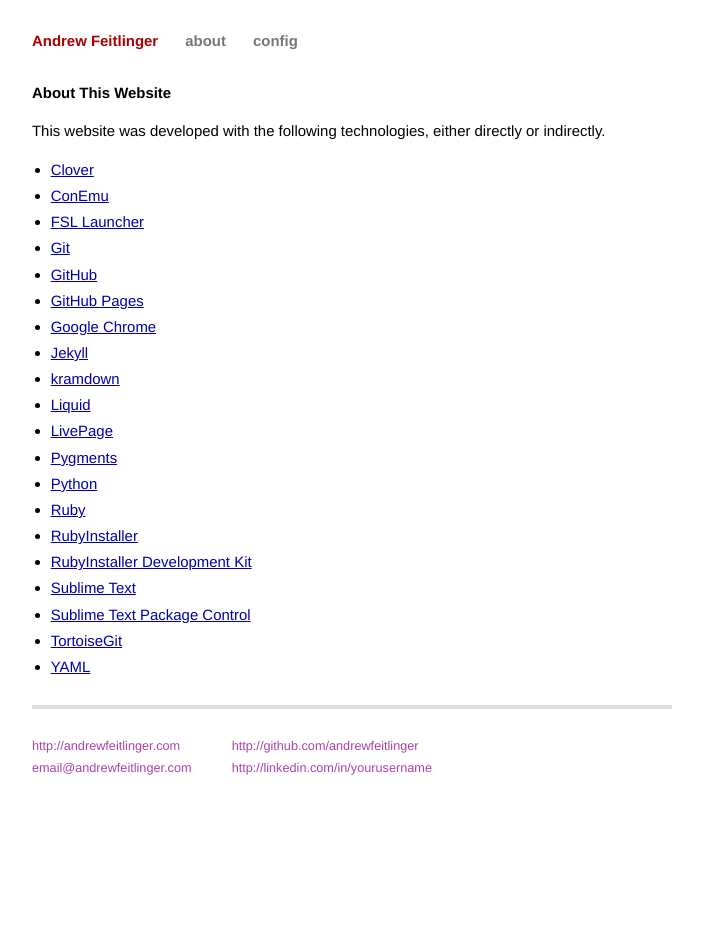
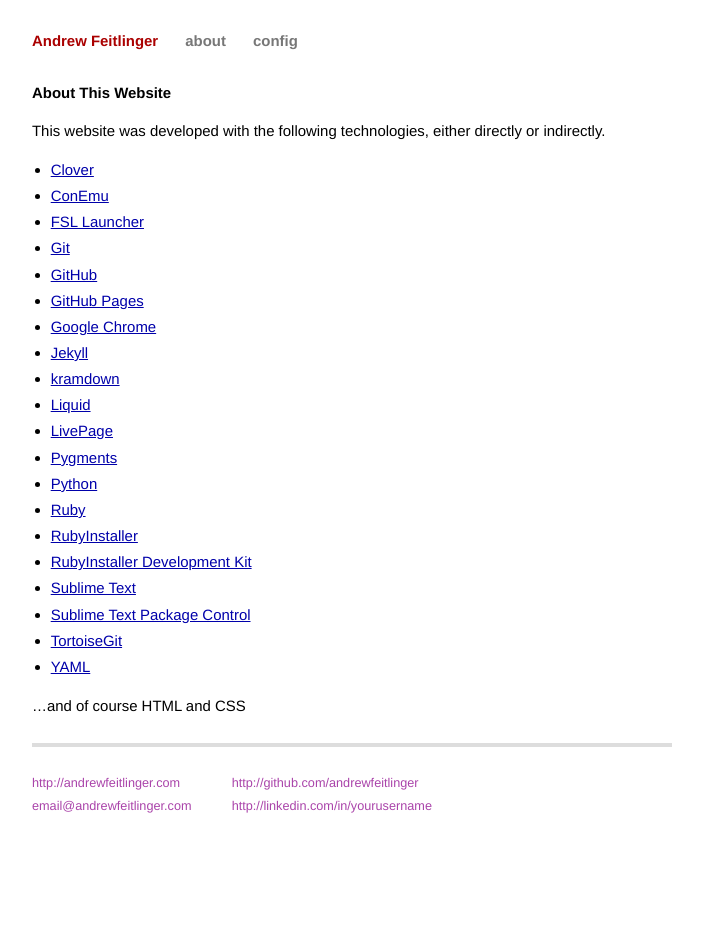
Before and after one commit to andrewfeitlinger/andrewfeitlinger.github.io, a Jekyll site: the page built from pages/about/index.md, in a window 1280 px wide. Shown: the whole page, without its empty margins (288-991 px from the left). Built offline with Jekyll 4.4.1, drawn with Linux system fonts in a browser that asks for light colours.

Commit message:
Added minor text update to 'about' page.

```diff
--- a/pages/about/index.md
+++ b/pages/about/index.md
@@ -25,3 +25,5 @@
 * [Sublime Text Package Control](http://wbond.net/sublime_packages/package_control/){:target="_blank"}
 * [TortoiseGit](https://code.google.com/p/tortoisegit/){:target="_blank"}
 * [YAML](http://yaml.org/){:target="_blank"}
+
+...and of course HTML and CSS
```
